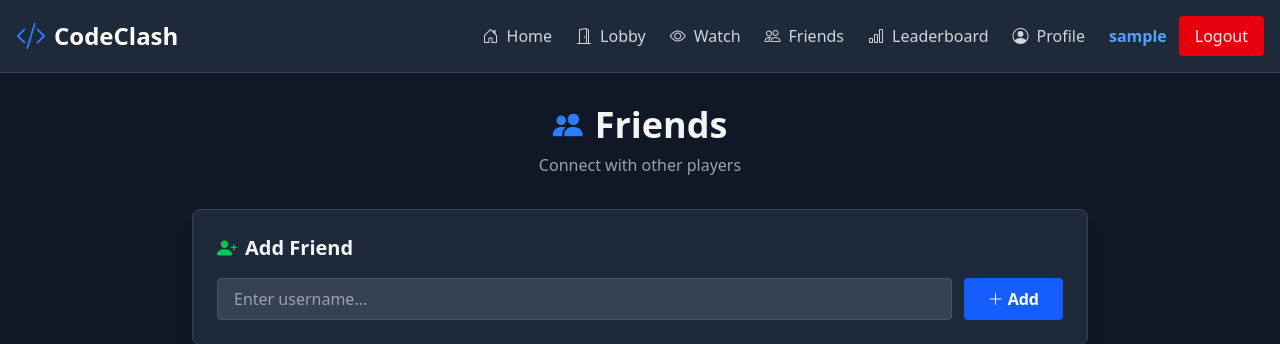
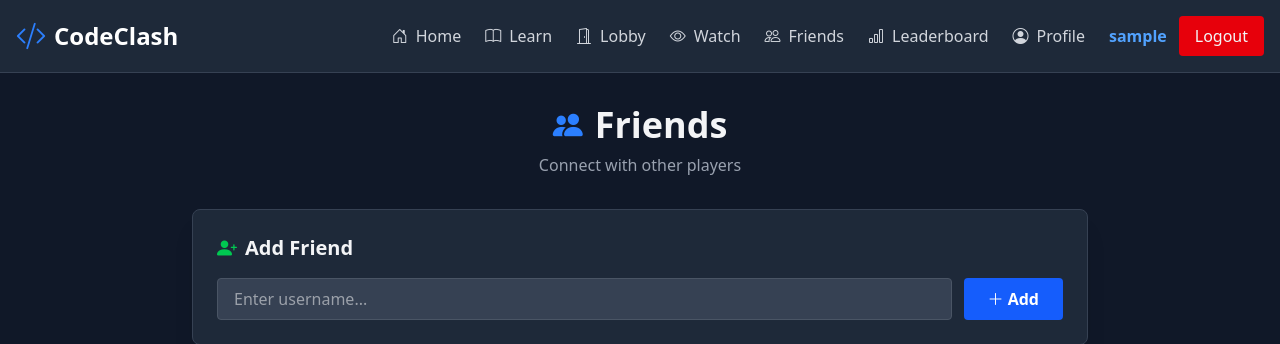
Before and after one commit to MACantara/CodeClash, a Flask app: page /friends in a window 1280 px wide. Shown: the top 344 px of the page. Run offline with Flask 3, Linux system fonts and the light colour scheme; the visitor is signed in with stand-in values (Sample User, id 1); data that the repository does not hold is empty; parts of the project's set-up code (start-up, migrations or seed data) failed here and were passed over; some libraries are stand-ins or nearby versions.

Commit message:
Add Ace Editor scripts and 'Learn' navigation links to base template

```diff
--- a/templates/base.html
+++ b/templates/base.html
@@ -6,6 +6,11 @@
     <title>{% block title %}CodeClash - 1v1 Python Tournament{% endblock %}</title>
     <script src="https://cdn.jsdelivr.net/npm/@tailwindcss/browser@4"></script>
     <link rel="stylesheet" href="https://cdn.jsdelivr.net/npm/bootstrap-icons@1.13.1/font/bootstrap-icons.min.css">
+
+    <!-- Ace Editor -->
+    <script src="https://cdnjs.cloudflare.com/ajax/libs/ace/1.32.2/ace.js" integrity="sha512-JRNw2l8fUbZzauaO6Jv1ivL3mk+gXJsDqD6YWLe8xyJqiLqBXqEiL0xW8KYkQyGnDPUPLYDCJJcSTaFZg7o+nQ==" crossorigin="anonymous" referrerpolicy="no-referrer"></script>
+    <script src="https://cdnjs.cloudflare.com/ajax/libs/ace/1.32.2/ext-language_tools.js" integrity="sha512-r+r7vfJg3xLf8IbGHBNJUqISD+JSYr0lQ8pjF+Q8hRYDVODdLq8fHZ4+kkNmBq+g2+ivVvVkRTGvn7uj+qPfZQ==" crossorigin="anonymous" referrerpolicy="no-referrer"></script>
+
     <link rel="stylesheet" href="{{ url_for('static', filename='css/style.css') }}">
 </head>
 <body class="bg-gray-900 text-gray-100">
@@ -29,6 +34,9 @@
                         <i class="bi bi-house-door"></i> <span class="hidden lg:inline">Home</span>
                     </a>
                     {% if session.get('user_id') %}
+                    <a href="/learn" class="text-gray-300 hover:text-white transition flex items-center gap-2 text-sm lg:text-base">
+                        <i class="bi bi-book"></i> <span class="hidden lg:inline">Learn</span>
+                    </a>
                     <a href="/lobby" class="text-gray-300 hover:text-white transition flex items-center gap-2 text-sm lg:text-base">
                         <i class="bi bi-door-open"></i> <span class="hidden lg:inline">Lobby</span>
                     </a>
@@ -66,6 +74,9 @@
                     <i class="bi bi-house-door"></i> Home
                 </a>
                 {% if session.get('user_id') %}
+                <a href="/learn" class="block text-gray-300 hover:text-white hover:bg-gray-700 px-4 py-3 rounded transition">
+                    <i class="bi bi-book"></i> Learn Python
+                </a>
                 <a href="/lobby" class="block text-gray-300 hover:text-white hover:bg-gray-700 px-4 py-3 rounded transition">
                     <i class="bi bi-door-open"></i> Lobby
                 </a>
```
